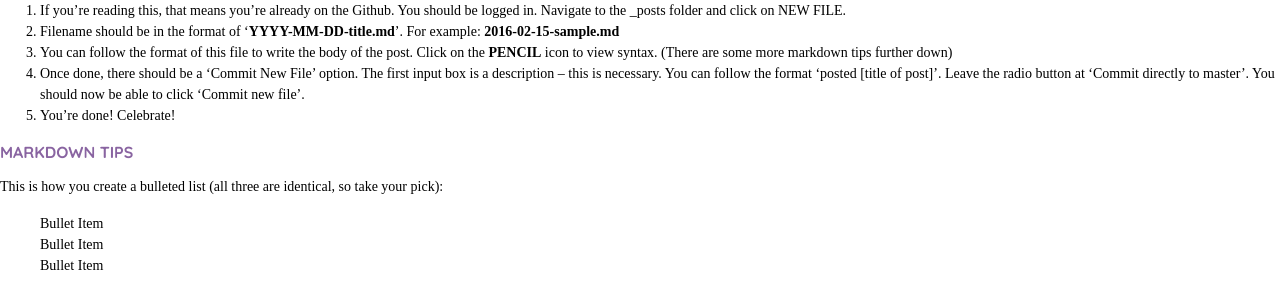
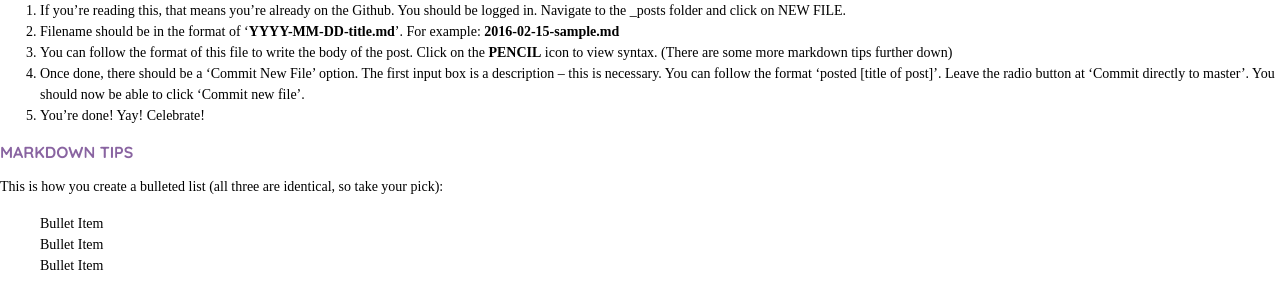
Before and after one commit to mcmurtrycollege/mcmurty-website-old, a Jekyll site: the page built from sample.md, in a window 1280 px wide. Shown: the part 465-759 px from the top of the page. Built offline with Jekyll 4.4.1, drawn with Linux system fonts in a browser that asks for light colours; nearby versions of some CDN libraries; some web fonts are replaced.

Commit message:
updated sample.md and added lion logo

```diff
--- a/sample.md
+++ b/sample.md
@@ -24,7 +24,7 @@
 2. Filename should be in the format of '**YYYY-MM-DD-title.md**'. For example: **2016-02-15-sample.md**
 3. You can follow the format of this file to write the body of the post. Click on the **PENCIL** icon to view syntax. (There are some more markdown tips further down)
 4. Once done, there should be a 'Commit New File' option. The first input box is a description -- this is necessary. You can follow the format 'posted [title of post]'. Leave the radio button at 'Commit directly to master'. You should now be able to click 'Commit new file'.
-5. You're done! Celebrate!
+5. You're done! Yay! Celebrate!
 
 #### markdown tips
 
```
Also changed, not shown: assets/img/lion.svg (added).
